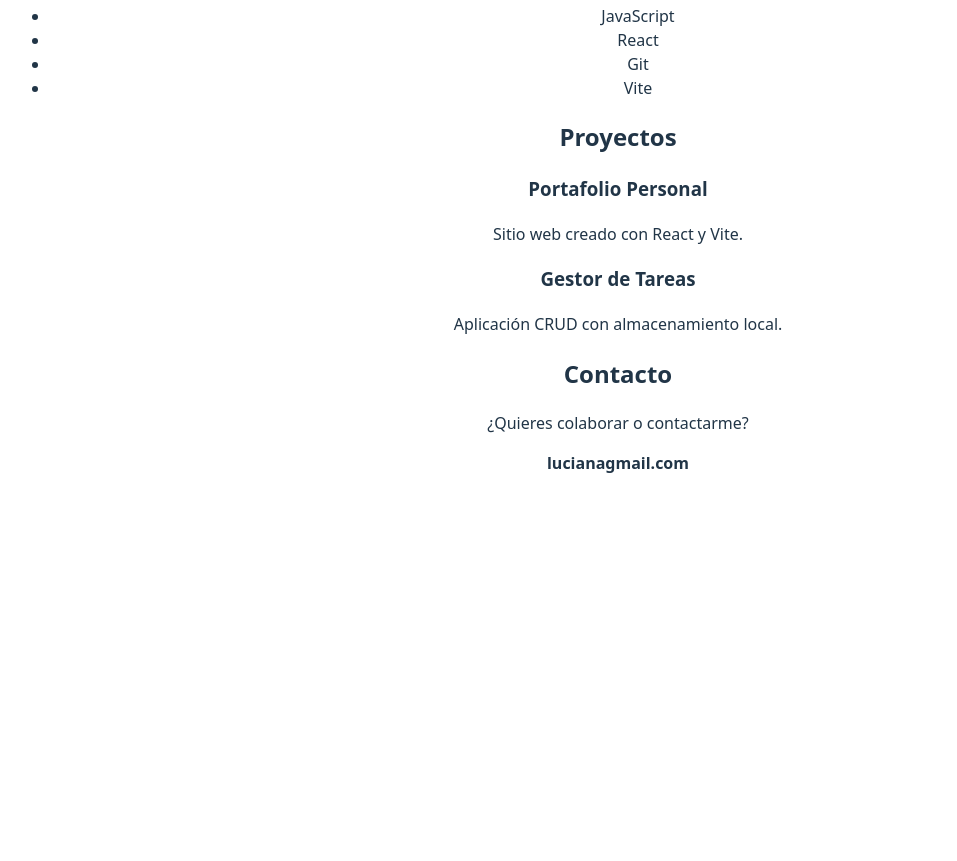
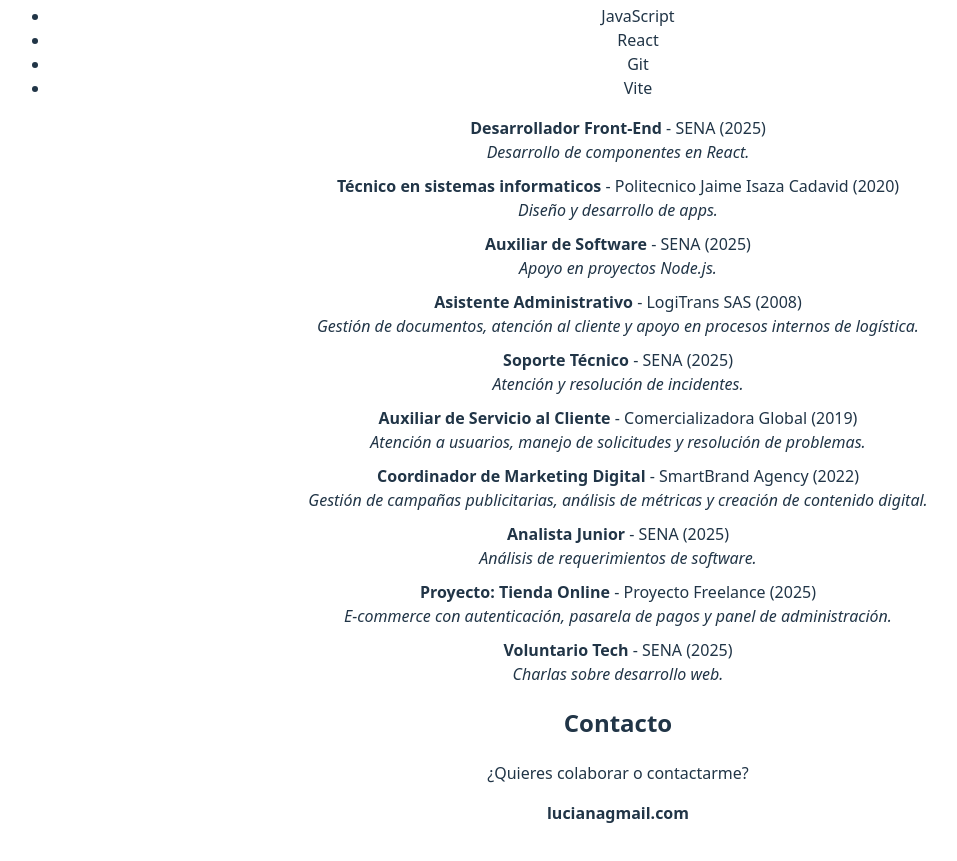
Before and after one commit to Luciana0610/curriculum-vite-react-luccianavergara, a React (Vite) app: page / in a window 1280 px wide. Shown: the part 425-1286 px from the top of the page, without its empty margins (22-979 px from the left). Before the commit the page ends 948 px from the top, so only its background shows below. Built offline with nearby package versions, Linux system fonts and the light colour scheme; the HTML template or start-up script is replaced by a standard one.

Commit message:
feat:componente Proyectos dinamico con 10 cargos definidos

```diff
--- a/src/components/Proyectos.jsx
+++ b/src/components/Proyectos.jsx
@@ -1,20 +1,29 @@
-export default function Proyectos() {
-  const projects = [
-    { name: 'Portafolio Personal', description: 'Sitio web creado con React y Vite.' },
-    { name: 'Gestor de Tareas', description: 'Aplicación CRUD con almacenamiento local.' },
+import react from "react";
+
+function Proyectos() {
+  const experiencias = [
+    { cargo: "Desarrollador Front-End", empresa: "SENA", año: 2025, descripcion: "Desarrollo de componentes en React." },
+    { cargo: "Técnico en sistemas informaticos", empresa: "Politecnico Jaime Isaza Cadavid", año: 2020, descripcion: "Diseño y desarrollo de apps." },
+    { cargo: "Auxiliar de Software", empresa: "SENA", año: 2025, descripcion: "Apoyo en proyectos Node.js." },
+    { cargo: "Asistente Administrativo", empresa: "LogiTrans SAS", año: 2008, descripcion: "Gestión de documentos, atención al cliente y apoyo en procesos internos de logística." },
+    { cargo: "Soporte Técnico", empresa: "SENA", año: 2025, descripcion: "Atención y resolución de incidentes." },
+    { cargo: "Auxiliar de Servicio al Cliente", empresa: "Comercializadora Global", año: 2019, descripcion: "Atención a usuarios, manejo de solicitudes y resolución de problemas." },
+    { cargo: "Coordinador de Marketing Digital", empresa: "SmartBrand Agency", año: 2022, descripcion: "Gestión de campañas publicitarias, análisis de métricas y creación de contenido digital." },
+    { cargo: "Analista Junior", empresa: "SENA", año: 2025, descripcion: "Análisis de requerimientos de software." },
+    { cargo: "Proyecto: Tienda Online", empresa: "Proyecto Freelance", año: 2025, descripcion: "E-commerce con autenticación, pasarela de pagos y panel de administración." },
+    { cargo: "Voluntario Tech", empresa: "SENA", año: 2025, descripcion: "Charlas sobre desarrollo web." }
   ];
 
   return (
-    <section className='section projects'>
-      <h2>Proyectos</h2>
-      <div className='projects-container'>
-        {projects.map((p) => (
-          <div key={p.name} className='project-card'>
-            <h3>{p.name}</h3>
-            <p>{p.description}</p>
-          </div>
-        ))}
-      </div>
-    </section>
+    <div>
+      {experiencias.map((exp, index) => (
+        <div key={index} style={{ marginBottom: "10px" }}>
+          <strong>{exp.cargo}</strong> - {exp.empresa} ({exp.año})<br />
+          <em>{exp.descripcion}</em>
+        </div>
+      ))}
+    </div>
   );
 }
+
+export default Proyectos
```
Also changed, not shown: src/components/StackTecnologias.jsx (added).
